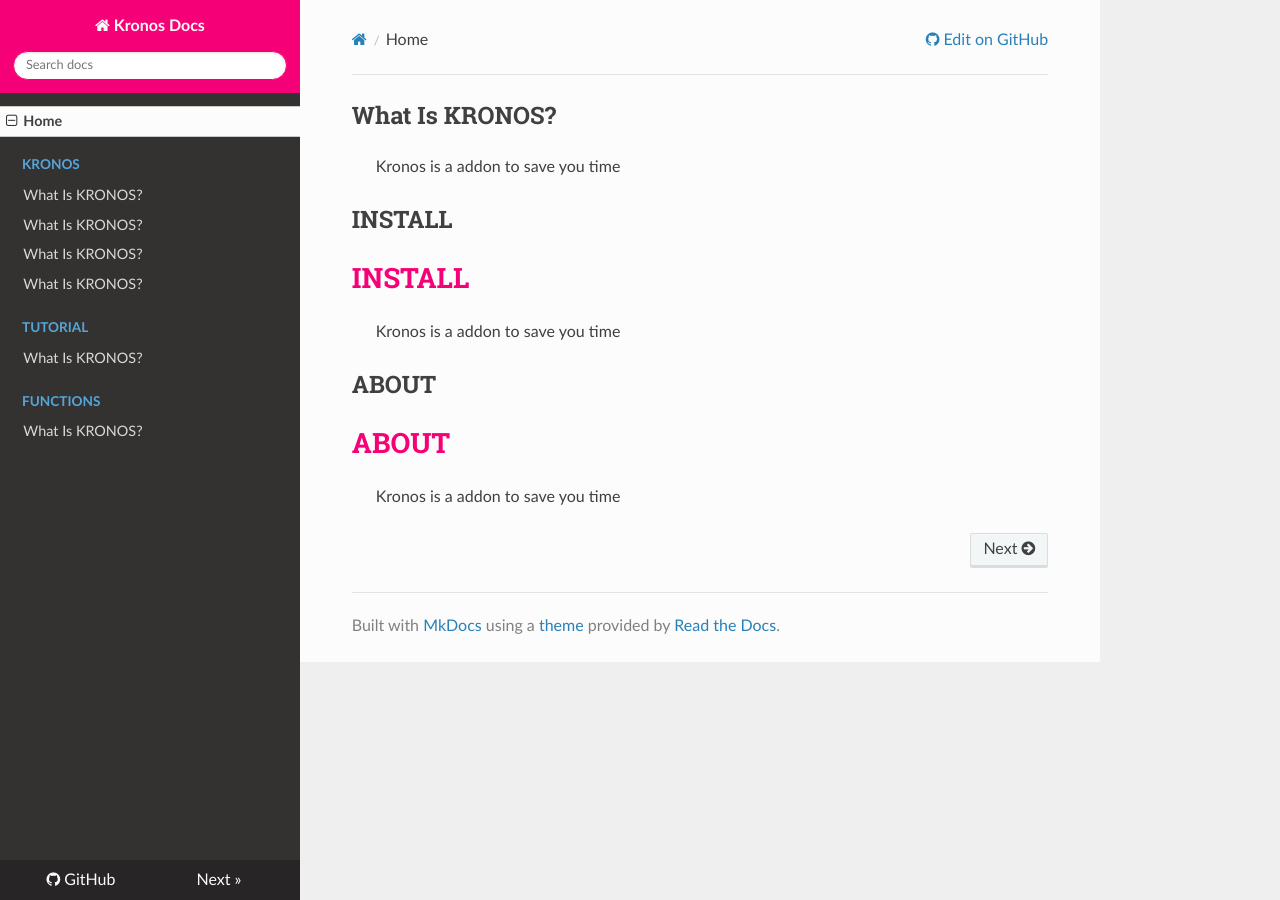
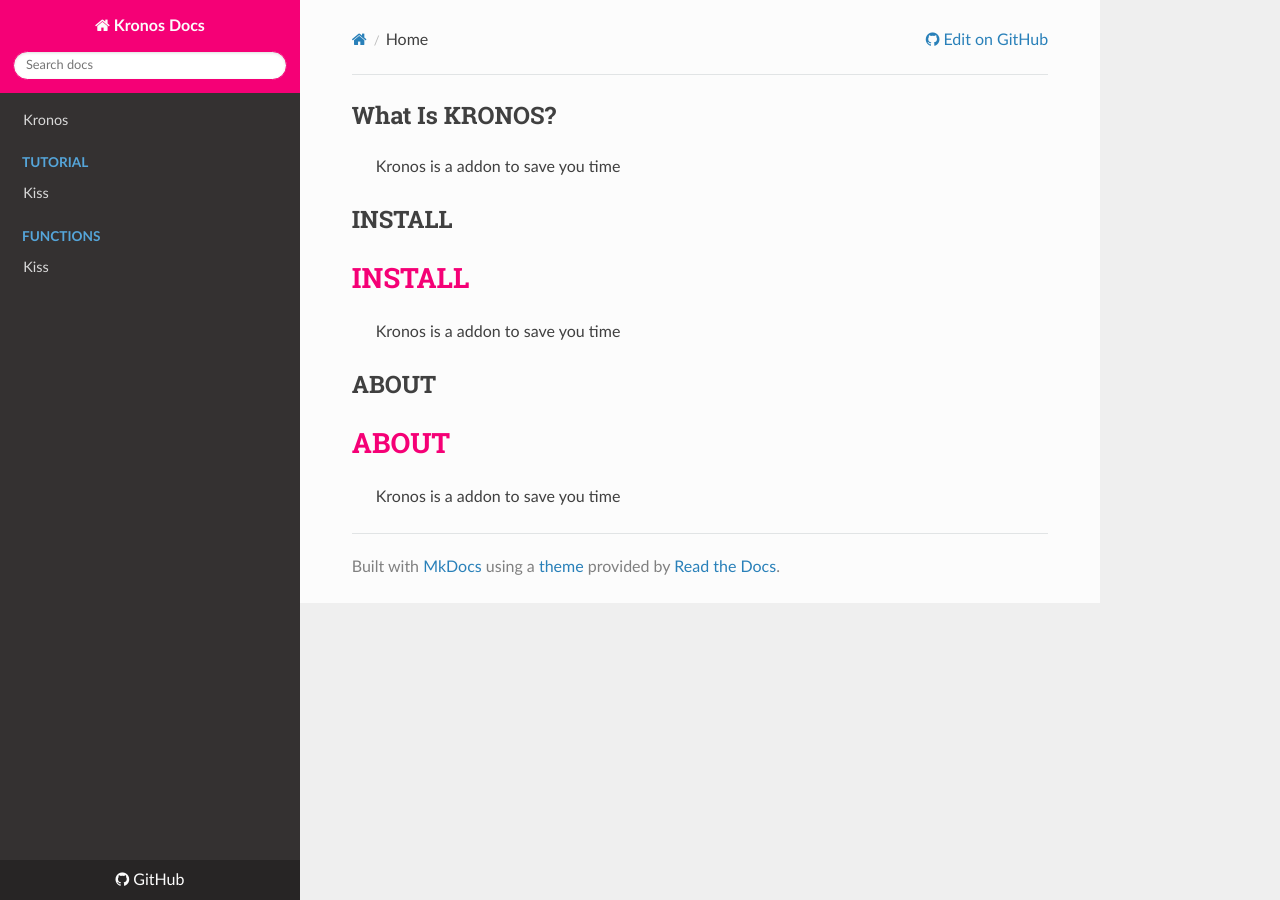
Before and after one commit to CGLIFE7/KronosDocs, an MkDocs documentation site: the page built from docs/docs/index.md, in a window 1280 px wide. Built offline with MkDocs 1.6.1, drawn with Linux system fonts in a browser that asks for light colours; nearby versions of some CDN libraries; some of the changed lines change nothing that is shown.

Commit message:
Kronos submenu

```diff
--- /dev/null
+++ b/docs/docs/tutorial/kronos.md
@@ -0,0 +1,18 @@
+# KRONOS
+
+
+
+## What Is KRONOS?
+
+KRONOS is a addon dedicated to saving you time.
+
+## INSTALL
+
+Installing Kronos is easy.
+
+## SUPPORT
+
+Contact me at officialcglife@gmail.com
+## ABOUT
+
+Kronos Is a legendary tool. Enough said.
--- a/docs/mkdocs.yml
+++ b/docs/mkdocs.yml
@@ -13,12 +13,9 @@
 
 extra_css: [extra.css]
 nav:
-  - Home: 'index.md'
-  - Kronos:
-        - What Is KRONOS?: tutorial/kiss.md
-        - INSTALL: tutorial/kiss.md
-        - SUPPORT: tutorial/kiss.md
-        - ABOUT: tutorial/kiss.md
+
+  - Kronos: tutorial/kronos.md
+
 
 
   - Tutorial:
```
